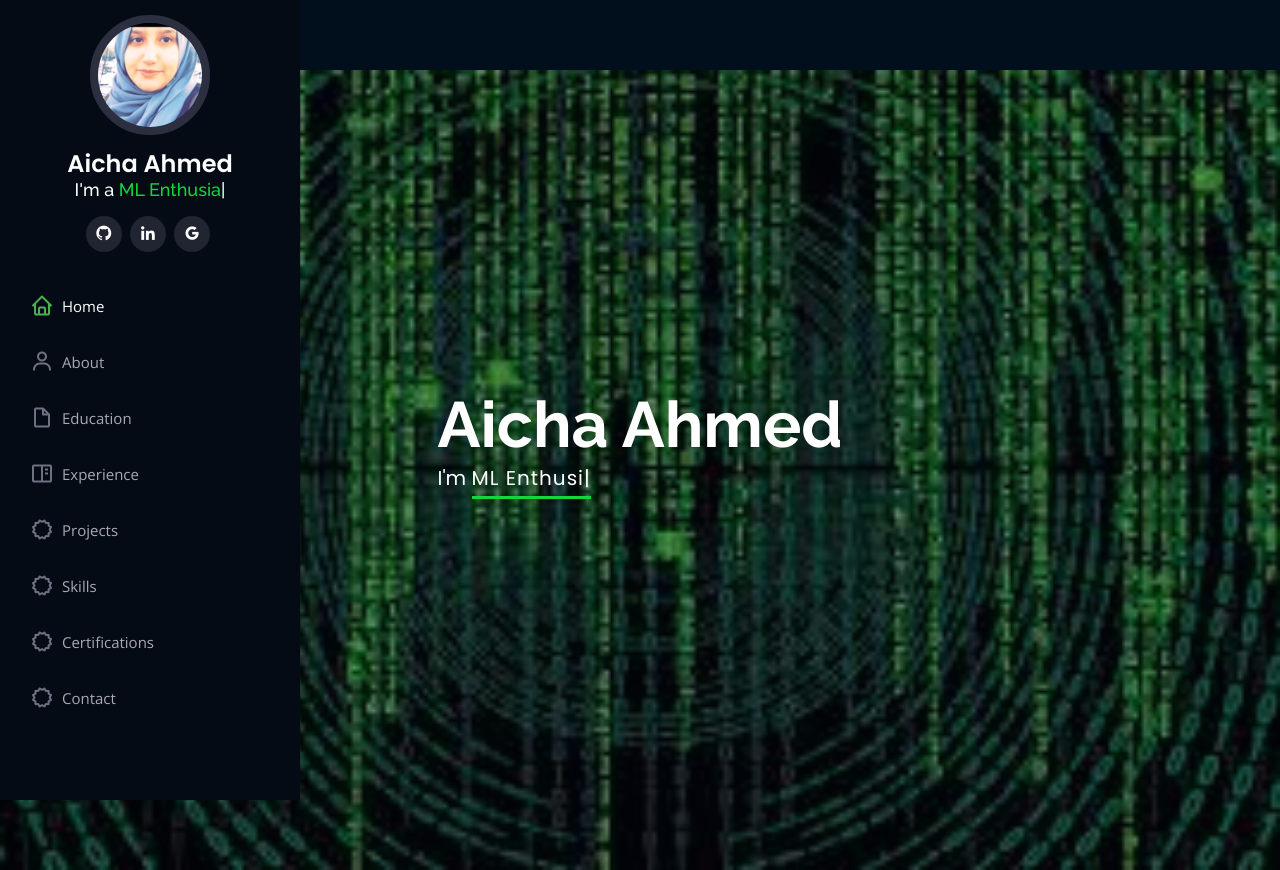
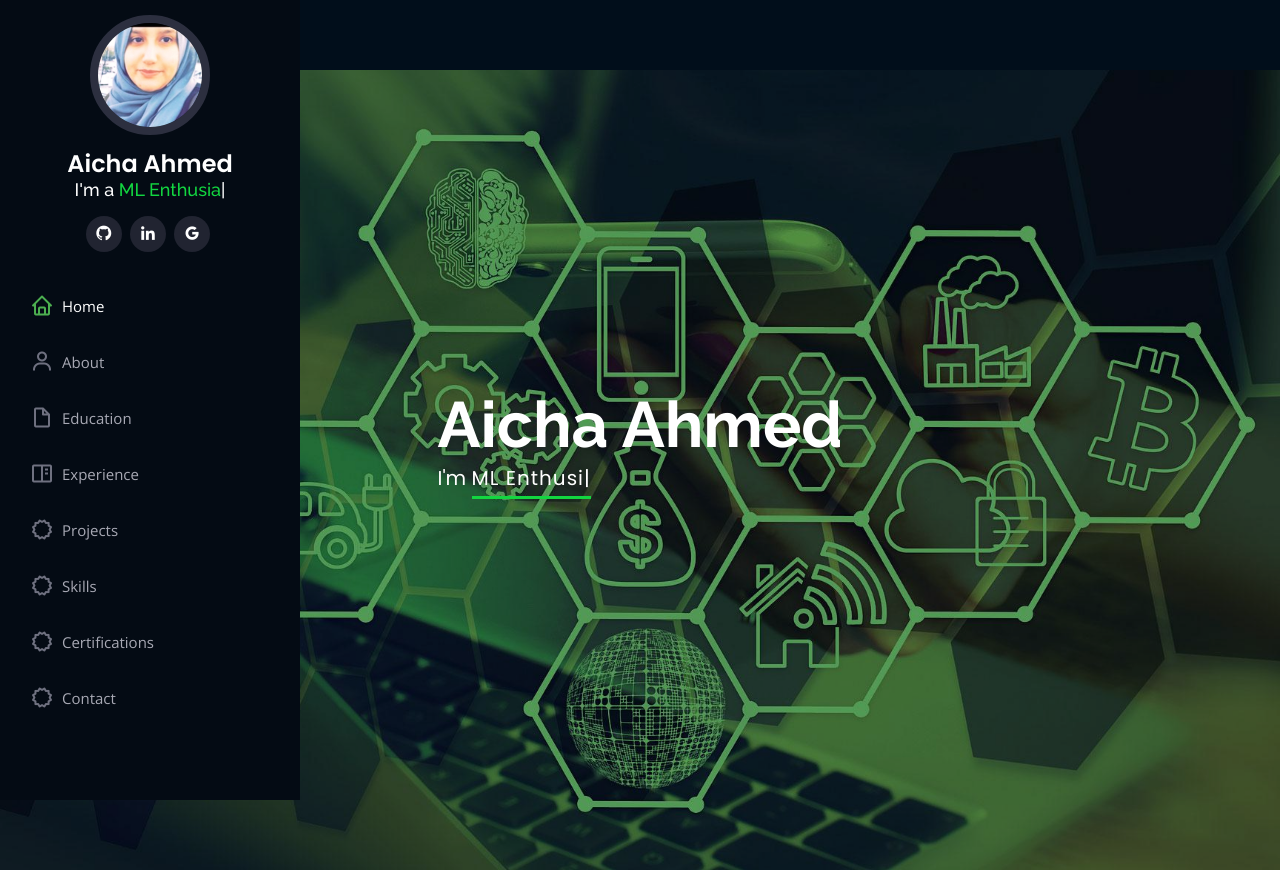
Before and after one commit to Aichatolba/Aichatolba.github.io, a PHP site: page / in a window 1280 px wide. Run offline with PHP 8.4, Linux system fonts and the light colour scheme.

Commit message:
Update style.css

```diff
--- a/assets/css/style.css
+++ b/assets/css/style.css
@@ -224,7 +224,7 @@
 #hero {
   width: 100%;
   height: 100vh;
-  background: url("../img/images.jpeg") top center;
+  background: url("../img/bigdata.jpg") top center;
   background-size: cover;
 }
 
```
